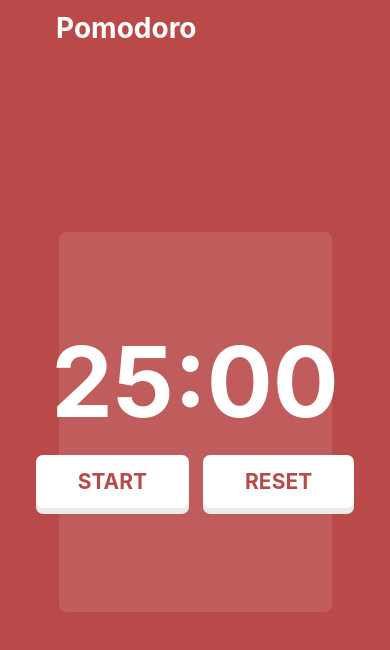
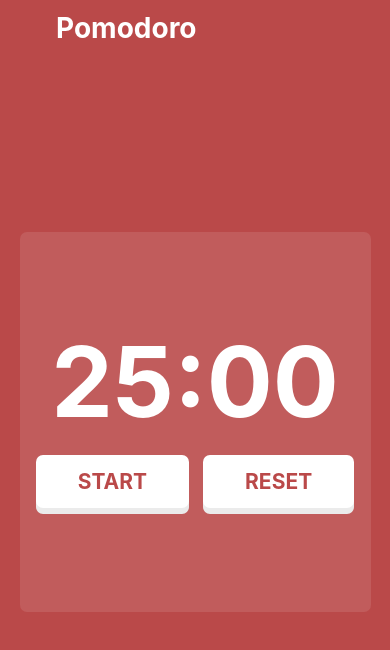
Before and after one commit to felprangel/pomodoro, a Next.js app: page / in a window 390 px wide. Shown: the top 650 px of the page. Built offline with nearby package versions, Linux system fonts and the light colour scheme.

Commit message:
adiciona media query

```diff
--- a/src/components/Timer/index.tsx
+++ b/src/components/Timer/index.tsx
@@ -105,6 +105,10 @@ const TimerContainer = styled.div<{ working: boolean }>`
   justify-content: center;
   gap: 1rem;
   padding-bottom: 1rem;
+
+  @media (max-width: 768px) {
+    width: 90%;
+  }
 `;
 
 const StyledTimer = styled.p`
```
